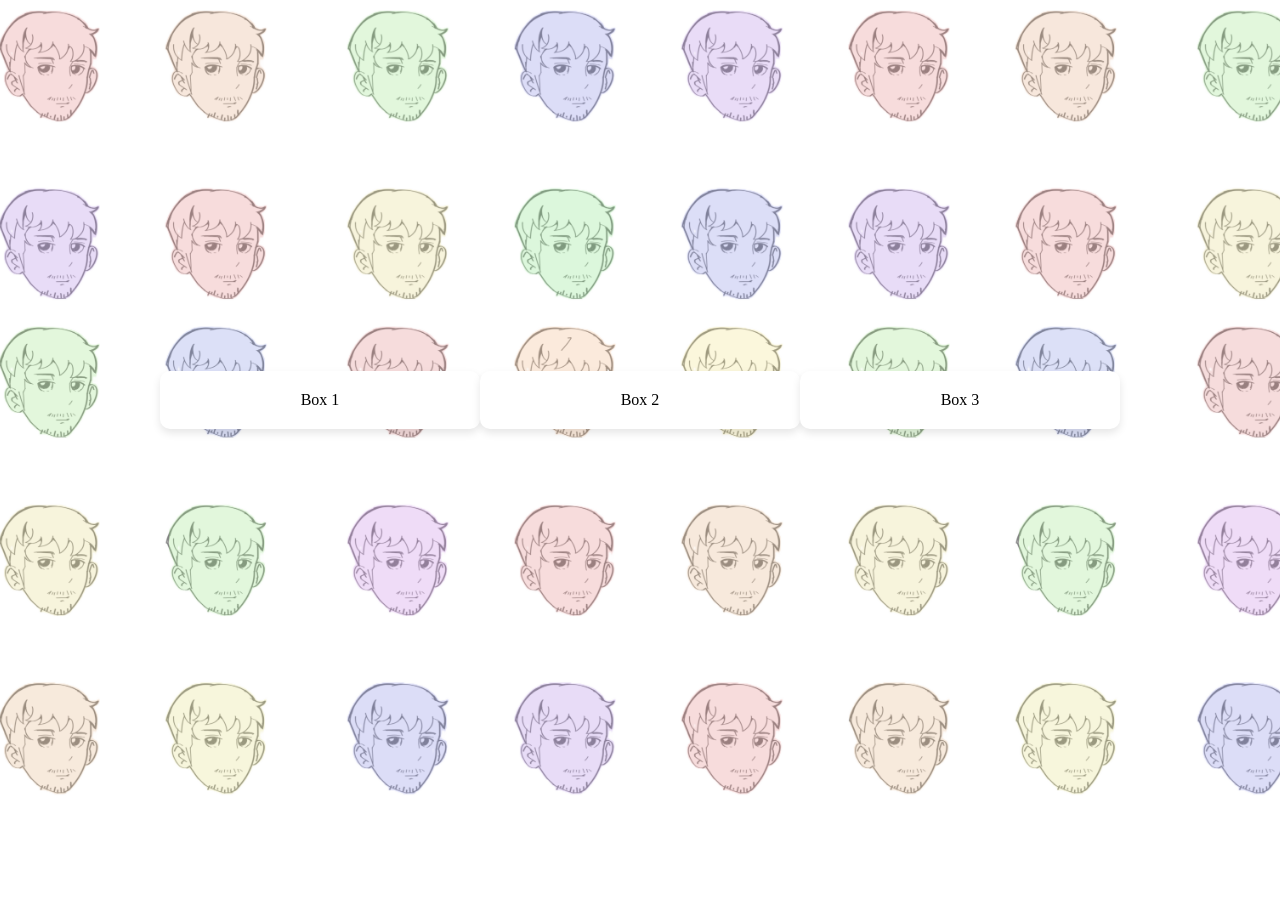
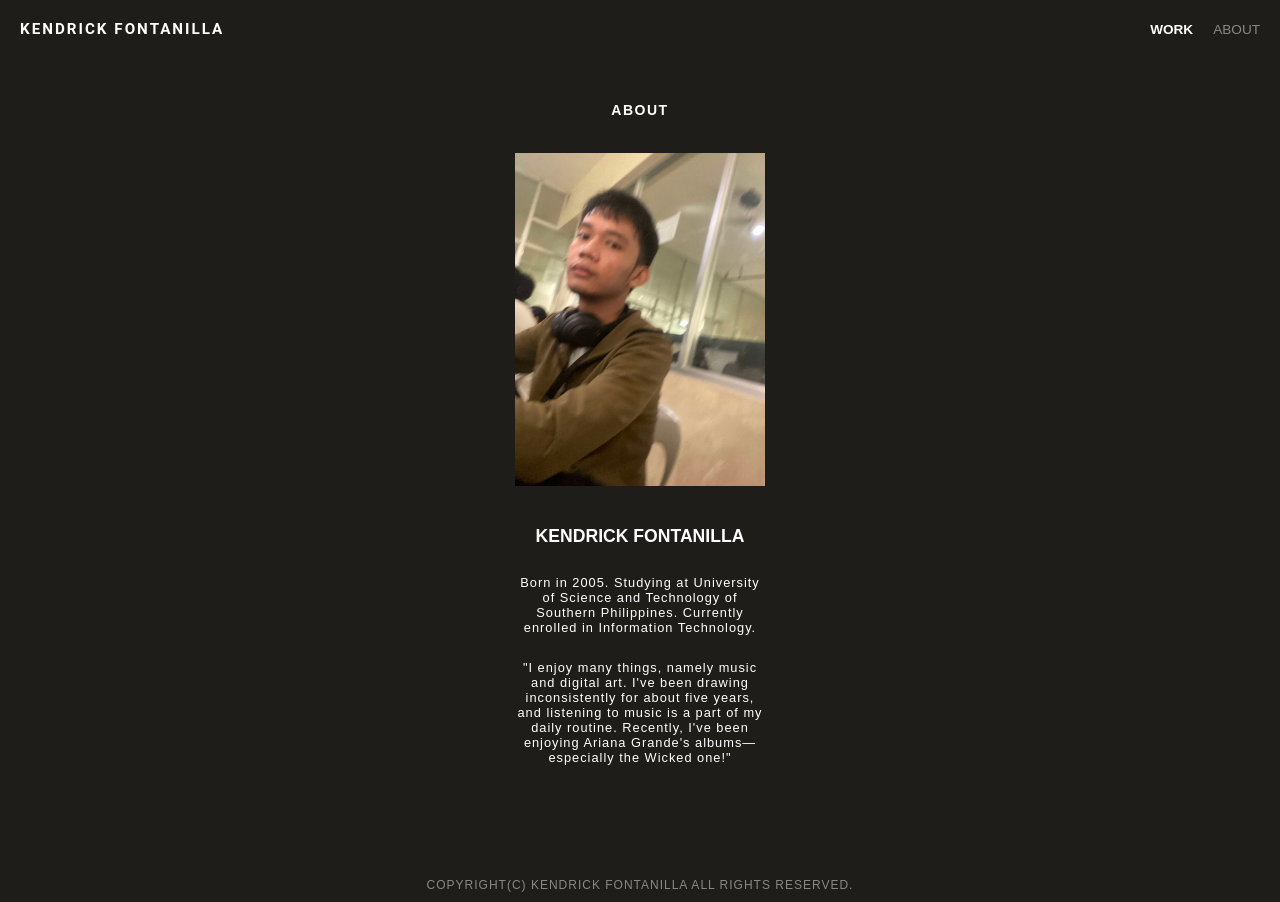
Before and after one commit to kendrick-fontanilla/portfolio_midterm, a plain HTML site: page about.html in a window 1280 px wide. Before the commit the page ends 800 px from the top, so only its background shows below. Drawn offline with Linux system fonts and the light colour scheme.

Commit message:
finished?

```diff
--- a/about.css
+++ b/about.css
@@ -1,26 +1,132 @@
 body {
     margin: 0;
-    font-family: Arial, sans-serif;
-    background-color: #f0f0f0;
+    font-family: Arial, Helvetica, sans-serif;
+    background-color: rgb(31, 29, 26);
 }
 
-.container {
-    display: flex; /* Enable Flexbox */
-    justify-content: space-between; /* Space boxes evenly */
-    align-items: center; /* Center boxes vertically */
-    padding: 20px;
-    background-color: #fff;
-    margin: 20px;
-    border-radius: 10px;
-    box-shadow: 0px 4px 8px rgba(0, 0, 0, 0.1);
+.navbar {
+    display: flex;
+    justify-content: space-between;
+    align-items: center;
+    background-color: #1f1d1a;
+    padding: 20px 20px;
 }
 
-.box {
-    flex: 1; /* Distribute available space equally */
-    background-color: #f1b9b9;
-    padding: 20px;
-    margin: 10px;
-    border-radius: 10px;
+/* LEFT SIDE - NAME */
+.nav-l {
+    font-family: 'Roboto', sans-serif;
+    font-size: 0.95em;
+    font-weight: bold;
+    letter-spacing: 2px;
+    color: white;
+    text-decoration: none;
+    text-transform: uppercase;
+}
+
+
+
+.nav-l,
+.nav-l:visited,
+.nav-l:hover,
+.nav-l:active {
+    color: white;
+    text-decoration: none;
+}
+
+.nav-r {
+    display: flex;
+    gap: 20px;
+}
+
+/* LINKS STYLE */
+.clickablelinks {
+    font-size: 0.85em;
+    text-decoration: none;
+    color: #888888;
+    text-transform: uppercase;
+    transition: color 0.3s ease;
+    font-weight: normal;
+}
+
+/* ACTIVE PAGE (e.g. WORK is highlighted) */
+.clickablelinks.active {
+    color: white;
+    font-weight: bold;
+}
+
+/* Hover effect */
+.clickablelinks:hover {
+    color: #b3b3b3;
+}
+
+/* Banner Styling */
+
+
+
+.container {
+    display: flex;
+    justify-content: center;
+    align-items: center;
+
+    background-color: rgb(31, 29, 26); /* optional, your bg color */
+  }
+
+  .box {
+    width: 250px;
+    display: flex;
+    flex-direction: column; /* stack vertically */
+    align-items: center;
     text-align: center;
-    box-shadow: 0px 4px 8px rgba(0, 0, 0, 0.1);
+    overflow: hidden;
+    transition: transform 0.3s ease;
+  }
+
+
+  .box img {
+    width: 100%;
+    height: auto;
+    object-fit: cover;
+    display: block;
+    padding-top: 15px;
+  }
+
+
+.section-heading {
+  font-size: 14px;
+  font-weight: bold;
+  letter-spacing: 1.5px;
+  color: white;
+  margin-bottom: 20px;
+  padding-top: 30px;
 }
+
+.name {
+    color: white;
+    font-size: 1.1em;
+    margin-top: 40px;
+  }
+
+  .info{
+    color: white;
+    font-size: 0.8em;
+    letter-spacing: 1.0px;
+
+  }
+
+  .footer{
+    display: flex;
+    justify-content: center;
+    align-items: center;
+    background-color: rgb(31, 29, 26);
+    padding: 10px 10px;
+    color: white;
+    padding-top: 100px;
+  }
+
+  .footer-text{
+    align-items: center;
+    font-size: 0.75em;
+    color: #888888; /* Brighter muted gray */
+    letter-spacing: 1px;
+    text-align: center;
+  }
--- a/about.html
+++ b/about.html
@@ -3,14 +3,37 @@
 <head>
     <meta charset="UTF-8">
     <meta name="viewport" content="width=device-width, initial-scale=1.0">
-    <link rel="stylesheet" href="style.css">
+    <link rel="stylesheet" href="about.css">
     <title>Flexbox Boxes</title>
 </head>
 <body>
+    <header class="navbar">
+        <a href="index.html" class="nav-l">KENDRICK FONTANILLA</a>
+        <nav class="nav-r">
+          <a href="artpage.html" class="clickablelinks active">WORK</a>
+          <a href="about.html" class="clickablelinks">ABOUT</a>
+        </nav>
+      </header>
+
     <div class="container">
-        <div class="box">Box 1</div>
-        <div class="box">Box 2</div>
-        <div class="box">Box 3</div>
+        <div class="box">
+            <h3 class="section-heading">ABOUT</h3>
+            <img src="me.jpeg" alt="me">
+            <h2 class="name">KENDRICK  FONTANILLA</h2>
+            <p class="info">
+                Born in 2005. Studying at University of Science and Technology of Southern Philippines.
+                Currently enrolled in Information Technology.
+            </p>
+            <p class="info">"I enjoy many things, namely music and digital art. I've been drawing inconsistently for about five years, and listening to music is a part of my daily routine. Recently, I've been enjoying Ariana Grande's albums—especially the Wicked one!"
+
+            </p>
+        </div>
+
+
     </div>
+
+    <footer class="footer">
+        <div class="footer-text">COPYRIGHT(C) KENDRICK FONTANILLA ALL RIGHTS RESERVED.</div>
+    </footer>
 </body>
 </html>
--- a/artpage.css
+++ b/artpage.css
@@ -4,41 +4,61 @@ body {
     background-color: #f0f0f0;
 }
 
+/* NAVBAR CONTAINER */
 .navbar {
     display: flex;
     justify-content: space-between;
     align-items: center;
-    background-color: goldenrod;
-    padding: 10px 20px;
-    color: white;
+    background-color: #1f1d1a;
+    padding: 20px 20px;
 }
 
+/* LEFT SIDE - NAME */
 .nav-l {
-    font-family:'Roboto', sans-serif;
-    font-size: 1.0em;
+    font-family: 'Roboto', sans-serif;
+    font-size: 0.95em;
     font-weight: bold;
-    padding-top: 15px;
-    padding-bottom: 15px;
-    letter-spacing: 3px;
+    letter-spacing: 2px;
+    color: white;
+    text-decoration: none;
+    text-transform: uppercase;
+}
+
+
+
+.nav-l,
+.nav-l:visited,
+.nav-l:hover,
+.nav-l:active {
+    color: white;
+    text-decoration: none;
 }
 
 .nav-r {
     display: flex;
     gap: 20px;
-    font-size: 15px;
 }
 
+/* LINKS STYLE */
 .clickablelinks {
+    font-size: 0.85em;
     text-decoration: none;
-    color: white;
-    font-size: 1em;
+    color: #888888;
+    text-transform: uppercase;
     transition: color 0.3s ease;
+    font-weight: normal;
 }
 
-.clickablelinks:hover {
-    color: #8f6e6e;
+/* ACTIVE PAGE (e.g. WORK is highlighted) */
+.clickablelinks.active {
+    color: white;
+    font-weight: bold;
 }
 
+/* Hover effect */
+.clickablelinks:hover {
+    color: #b3b3b3;
+}
 
 /* Banner Styling */
 .banner {
@@ -106,3 +126,20 @@ body {
     object-fit: cover;
     display: block;
   }
+
+  .footer{
+    display: flex;
+    justify-content: center;
+    align-items: center;
+    background-color: rgb(31, 29, 26);
+    padding: 10px 10px;
+    color: white;
+  }
+
+  .footer-text{
+    align-items: center;
+    font-size: 0.75em;
+    color: #888888; /* Brighter muted gray */
+    letter-spacing: 1px;
+    text-align: center;
+  }
```
Also changed, not shown: artpage.html (+12 -7 lines), me.jpeg (added), 1 other file.
